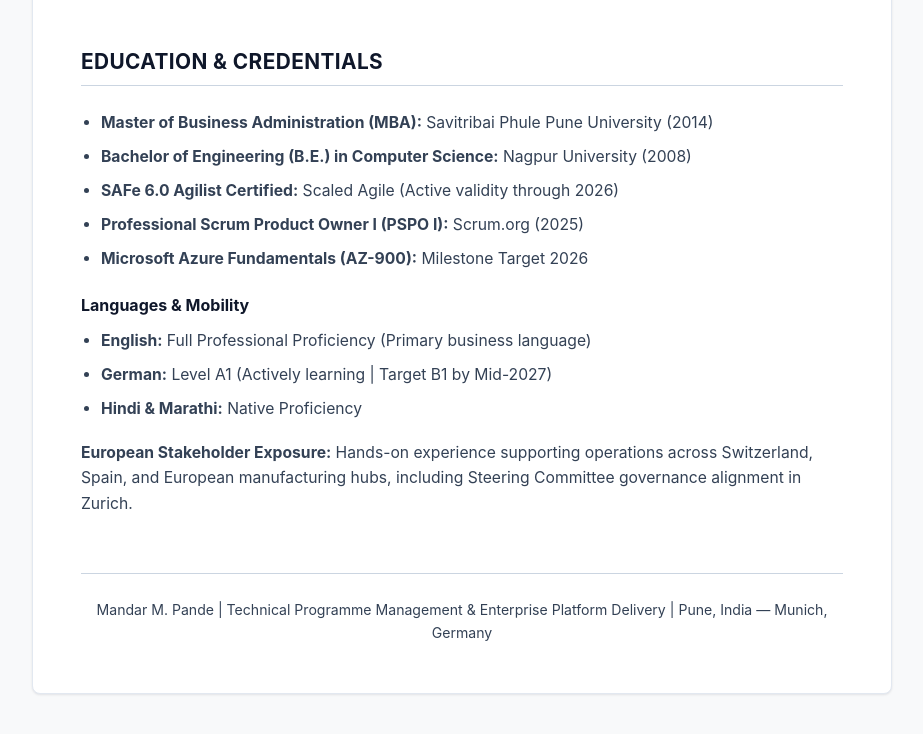
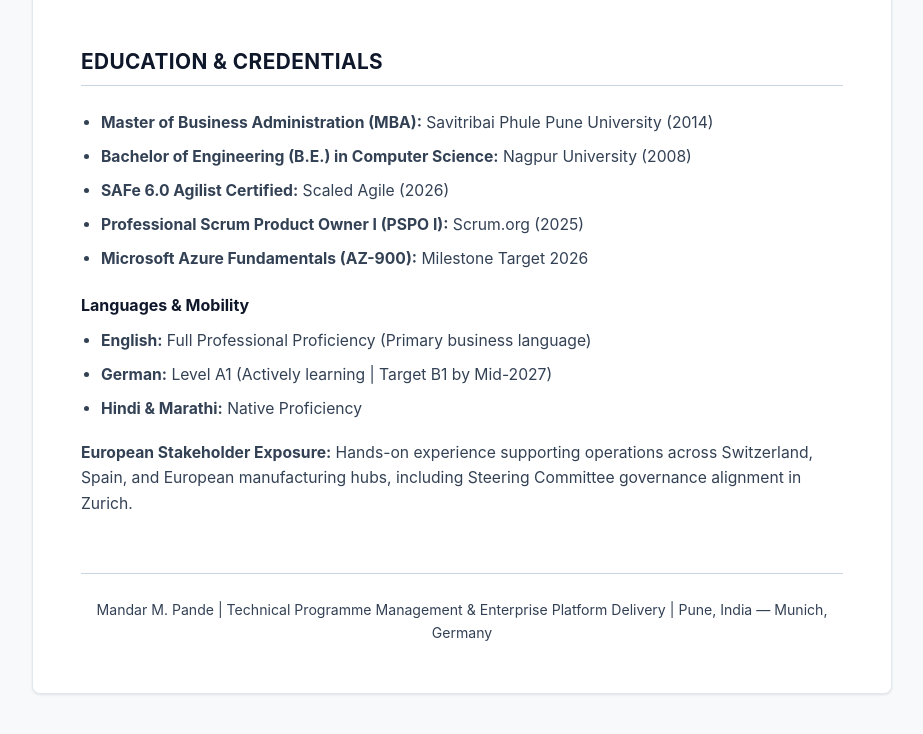
Before and after one commit to mandarmpande/enterprise-product-delivery-platform, a plain HTML site: page index.html in a window 1280 px wide. Shown: the part 6672-7406 px from the top of the page, without its empty margins (178-1101 px from the left). Drawn offline with Linux system fonts and the light colour scheme.

Commit message:
Update index.html

```diff
--- a/index.html
+++ b/index.html
@@ -659,7 +659,7 @@
         <ul>
             <li><strong>Master of Business Administration (MBA):</strong> Savitribai Phule Pune University (2014)</li>
             <li><strong>Bachelor of Engineering (B.E.) in Computer Science:</strong> Nagpur University (2008)</li>
-            <li><strong>SAFe 6.0 Agilist Certified:</strong> Scaled Agile (Active validity through 2026)</li>
+            <li><strong>SAFe 6.0 Agilist Certified:</strong> Scaled Agile (2026)</li>
             <li><strong>Professional Scrum Product Owner I (PSPO I):</strong> Scrum.org (2025)</li>
             <li><strong>Microsoft Azure Fundamentals (AZ-900):</strong> Milestone Target 2026</li>
         </ul>
```
